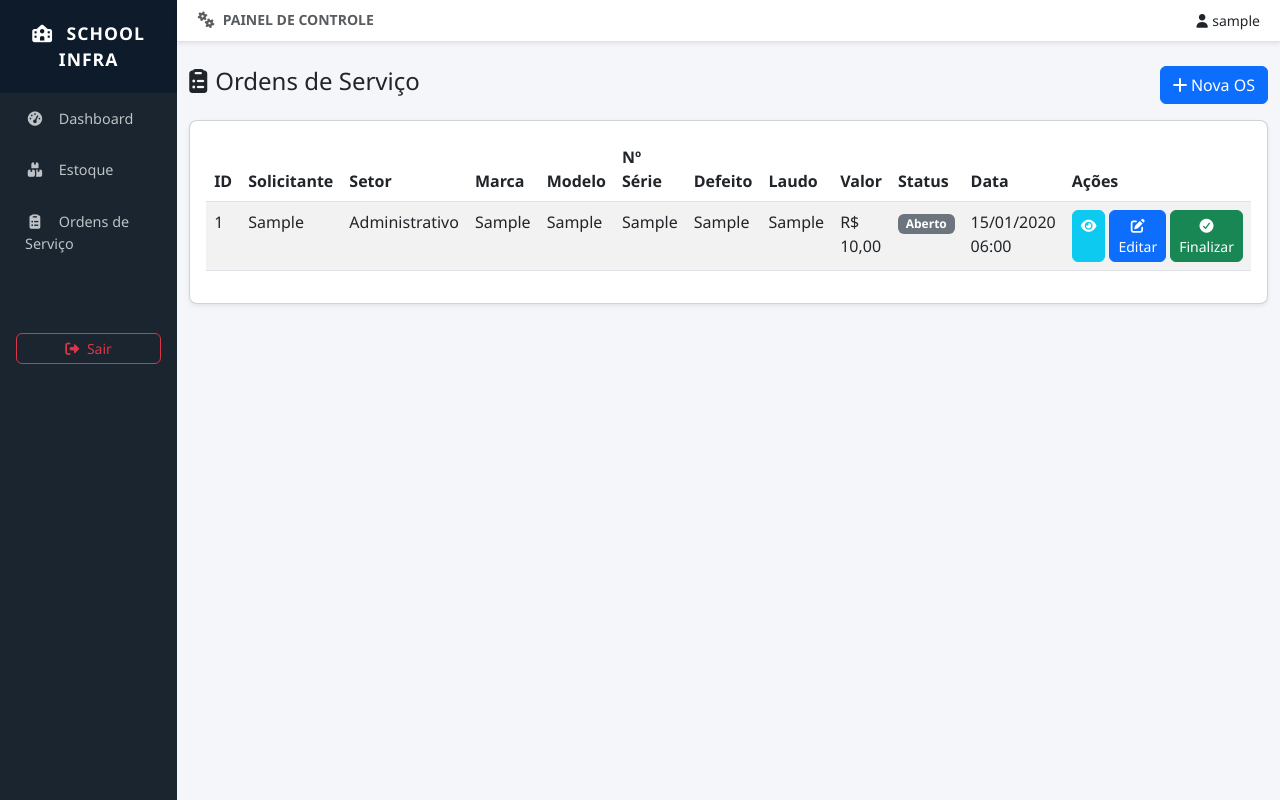
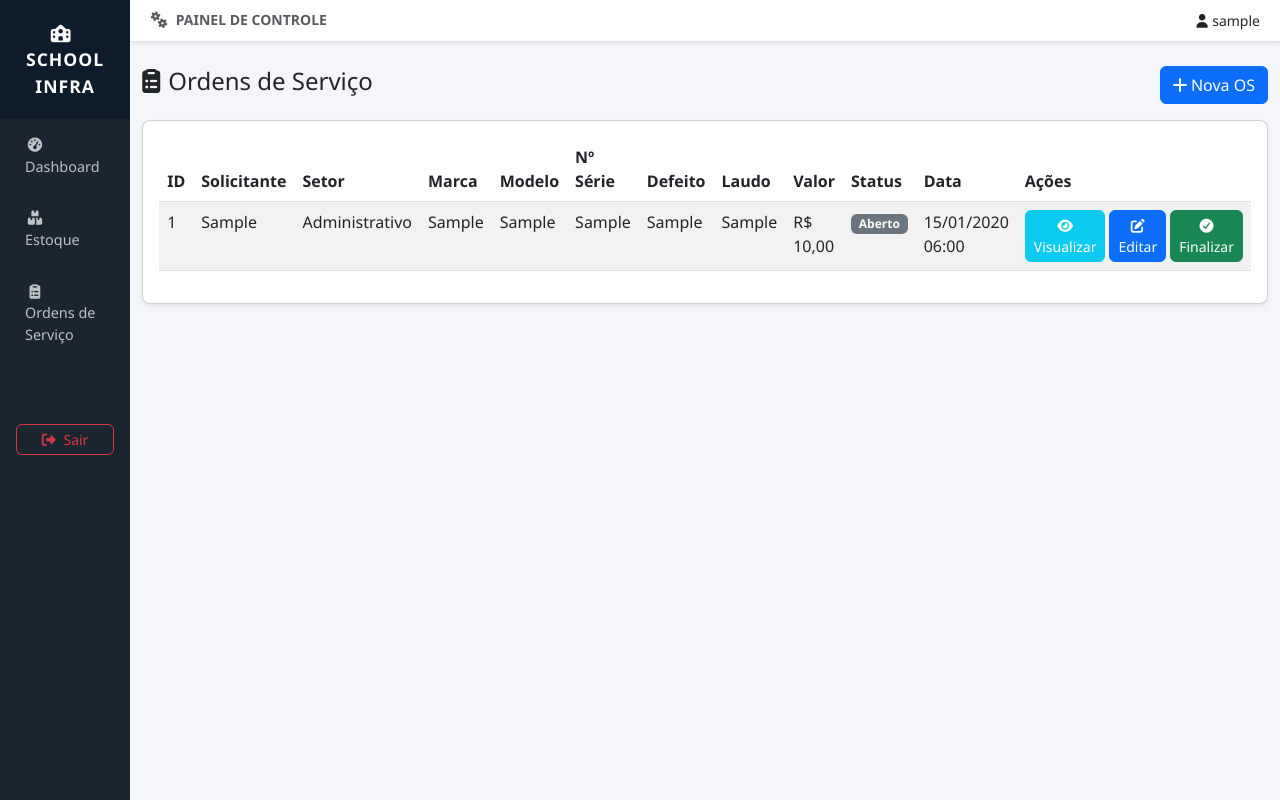
Before and after one commit to romario-rodrigues/school-infra-manager, a Django app: page /inventory/os/ in a window 1280 px wide. Run offline with Django 5.2, Linux system fonts and the light colour scheme; a user stored in the database is signed in; tables that the repository leaves empty hold one stand-in row (values such as "Sample post"); parts of the project's set-up code (start-up, migrations or seed data) failed here and were passed over; some libraries are stand-ins or nearby versions.

Commit message:
style: ajusta botão visualizar para seguir padrão dos demais
Co-authored-by: aider (deepseek/deepseek-chat) <aider@aider.chat>

```diff
--- a/inventory/templates/inventory/os_list.html
+++ b/inventory/templates/inventory/os_list.html
@@ -60,7 +60,7 @@
                         <td>
                             <div class="d-flex gap-1">
                                 <a href="{% url 'os_detail' os.id %}" class="btn btn-sm btn-info text-white" title="Visualizar">
-                                    <i class="fas fa-eye"></i>
+                                    <i class="fas fa-eye"></i> Visualizar
                                 </a>
                                 <a href="{% url 'os_edit' os.id %}" class="btn btn-sm btn-primary" title="Editar">
                                     <i class="fas fa-edit"></i> Editar
```
